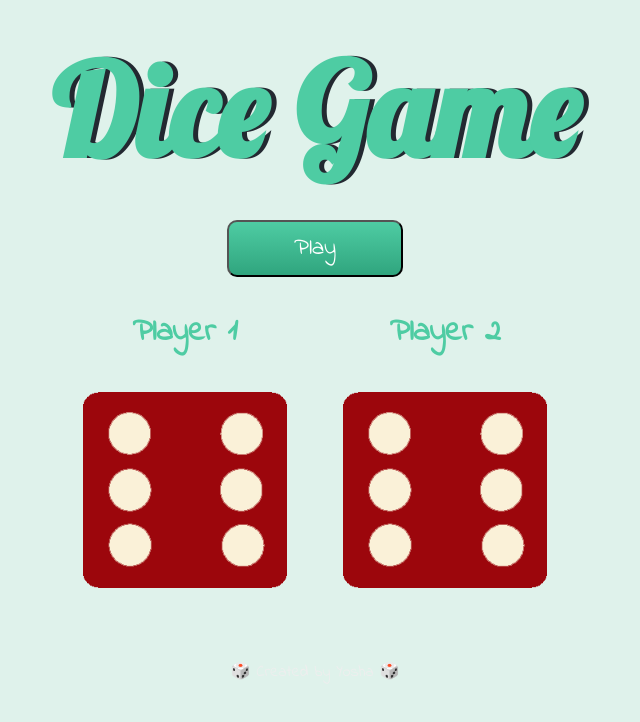
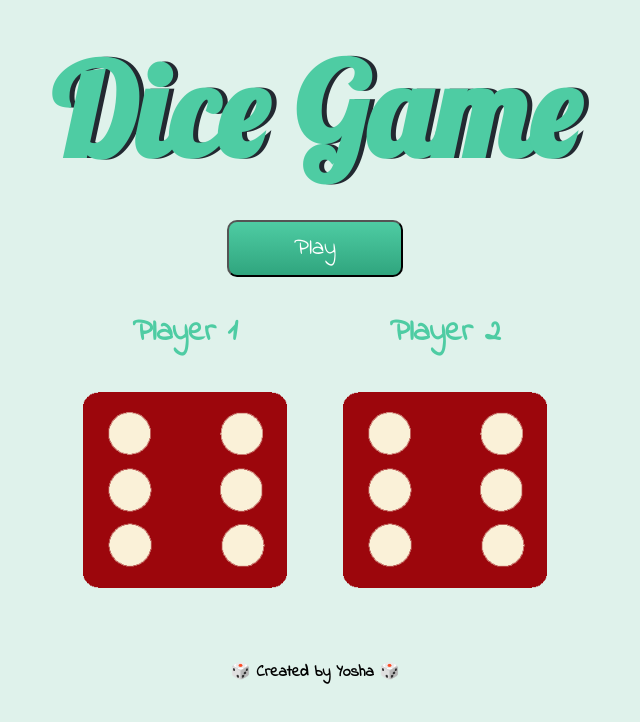
Before and after one commit to Yosha1999/Dice-Game, a plain HTML site: page index.html in a window 1280 px wide. Shown: the whole page, without its empty margins (325-965 px from the left). Drawn offline with Linux system fonts and the light colour scheme.

Commit message:
Update styles.css

```diff
--- a/styles.css
+++ b/styles.css
@@ -35,7 +35,7 @@ img {
 
 footer {
   margin-top: 5%;
-  color: #EEEEEE;
+  font-weight: bold;
   text-align: center;
   font-family: 'Indie Flower', cursive;
 
```
